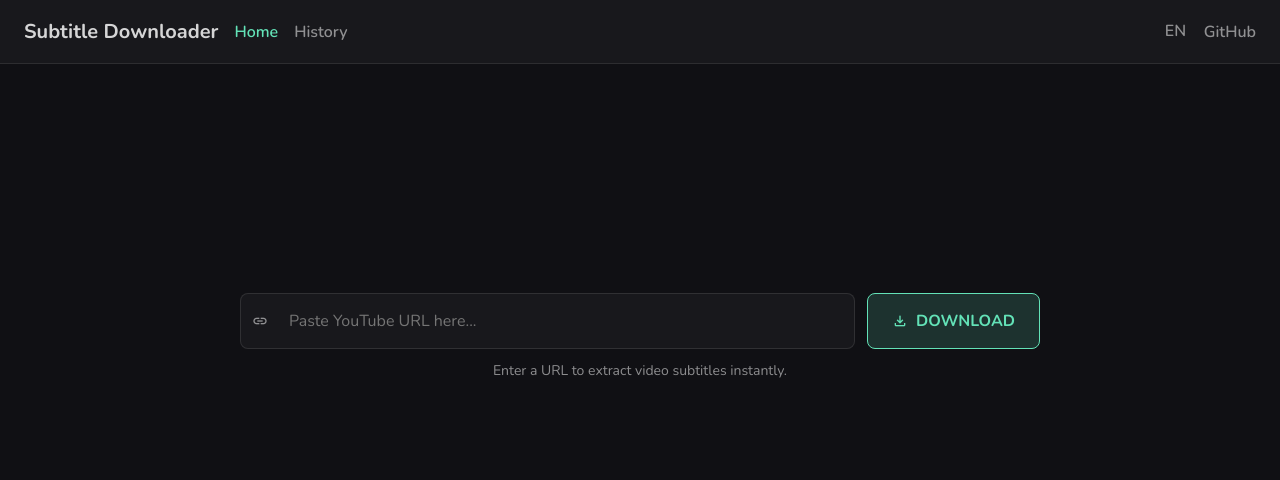
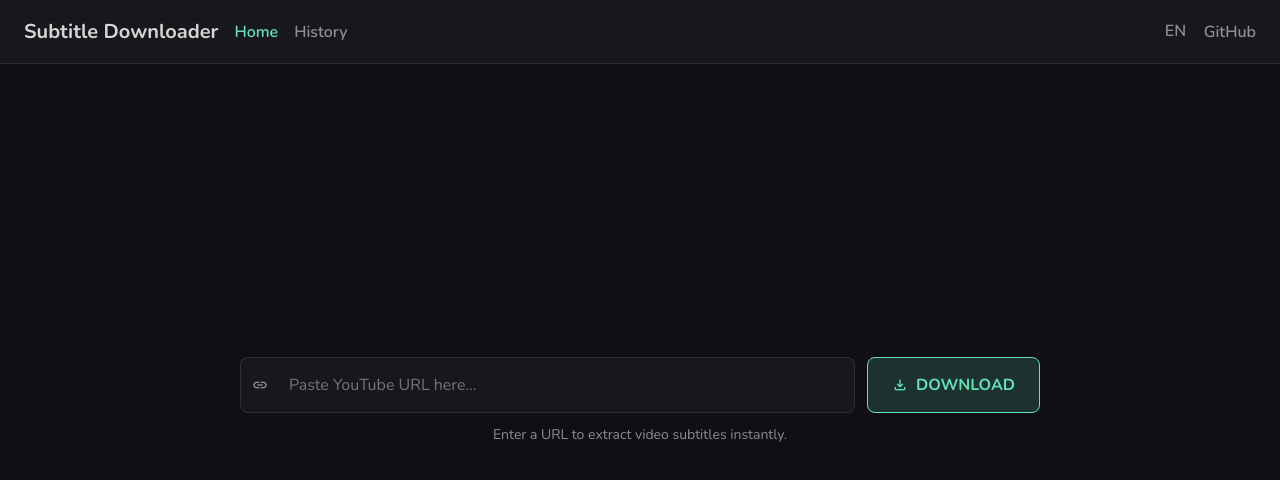
Before and after one commit to anesterdev/SubDowns-Subtitles, a Vue app: page / in a window 1280 px wide. Shown: the top 480 px of the page. Built offline with nearby package versions, Linux system fonts and the light colour scheme.

Commit message:
feat: proper layout

```diff
--- a/src/frontend/App.vue
+++ b/src/frontend/App.vue
@@ -1,10 +1,16 @@
 <script setup lang="ts">
-import AppHeader from './components/Header.vue';
+import { computed } from 'vue';
+import { useRoute } from 'vue-router';
+import MainLayout from './layouts/MainLayout.vue';
+
+const route = useRoute();
+const layout = computed(() => route.meta.layout || MainLayout);
 </script>
 
 <template>
-  <app-header />
-  <router-view />
+  <component :is="layout">
+    <router-view />
+  </component>
 </template>
 
 <style scoped lang="scss">
--- a/src/frontend/components/Header.vue
+++ b/src/frontend/components/Header.vue
@@ -19,7 +19,6 @@ const displayLanguage = computed(() => locale.value.toString().toUpperCase());
     </nav>
     <div class="header-links">
       <select class="lang-select" :value="locale" @change="loadLocale(($event.target as HTMLSelectElement).value)">
-        <button type="button" class="select-trigger">{{ displayLanguage }}</button>
         <option value="en">EN</option>
         <option value="es">ES</option>
         <option value="zh">ZH</option>
@@ -32,10 +31,6 @@ const displayLanguage = computed(() => locale.value.toString().toUpperCase());
 
 <style scoped lang="scss">
 .app-header {
-  position: absolute;
-  top: 0;
-  left: 0;
-  right: 0;
   height: 4rem;
 
   background-color: var(--bg-light);
@@ -122,17 +117,6 @@ const displayLanguage = computed(() => locale.value.toString().toUpperCase());
       &::picker-icon {
         display: none;
       }
-
-      .select-trigger {
-        appearance: none;
-        background: transparent;
-        border: none;
-        color: inherit;
-        font: inherit;
-        padding: 0;
-        margin: 0;
-        cursor: pointer;
-      }
     }
   }
 }
--- a/src/frontend/components/SubtitlesList.vue
+++ b/src/frontend/components/SubtitlesList.vue
@@ -126,6 +126,8 @@ async function downloadSubs(vidId: string, lang: string, format: string, type: '
 </template>
 
 <style scoped lang="scss">
+@use '../ui-kit/mixins' as *;
+
 .subtitles-list-container {
   display: flex;
   flex-direction: column;
@@ -179,20 +181,7 @@ async function downloadSubs(vidId: string, lang: string, format: string, type: '
 .list-body {
   max-height: 24rem;
   overflow-y: auto;
-
-  &::-webkit-scrollbar {
-    width: 6px;
-  }
-  &::-webkit-scrollbar-track {
-    background: transparent;
-  }
-  &::-webkit-scrollbar-thumb {
-    background: rgba(var(--rgb-white), 0.1);
-    border-radius: var(--radius-sm);
-  }
-  &::-webkit-scrollbar-thumb:hover {
-    background: rgba(var(--rgb-white), 0.2);
-  }
+  @include custom-scrollbar;
 }
 
 .list-row {
--- /dev/null
+++ b/src/frontend/layouts/MainLayout.vue
@@ -0,0 +1,20 @@
+<script setup lang="ts">
+import AppHeader from '../components/Header.vue';
+</script>
+
+<template>
+  <app-header />
+  <main class="app-main">
+    <slot />
+  </main>
+</template>
+
+<style scoped lang="scss">
+@use '../ui-kit/mixins' as *;
+
+.app-main {
+  flex: 1;
+  overflow-y: auto;
+  @include custom-scrollbar;
+}
+</style>
--- a/src/frontend/styles.scss
+++ b/src/frontend/styles.scss
@@ -16,6 +16,13 @@ body {
   font-family: "Nunito", sans-serif;
   font-optical-sizing: auto;
   font-style: normal;
+}
+
+#app {
+  height: 100vh;
+  display: flex;
+  flex-direction: column;
+  overflow: hidden;
 }
 
 .material-symbols-outlined {
--- a/src/frontend/ui-kit/_mixins.scss
+++ b/src/frontend/ui-kit/_mixins.scss
@@ -1,3 +1,5 @@
+@forward 'scrollbars.mixins';
+
 @mixin one-liner {
   white-space: nowrap;
   overflow: hidden;
--- /dev/null
+++ b/src/frontend/ui-kit/_scrollbars.mixins.scss
@@ -0,0 +1,16 @@
+@mixin custom-scrollbar {
+  &::-webkit-scrollbar {
+    width: 6px;
+    height: 6px;
+  }
+  &::-webkit-scrollbar-track {
+    background: transparent;
+  }
+  &::-webkit-scrollbar-thumb {
+    background: rgba(var(--rgb-white), 0.1);
+    border-radius: var(--radius-sm);
+  }
+  &::-webkit-scrollbar-thumb:hover {
+    background: rgba(var(--rgb-white), 0.2);
+  }
+}
```
